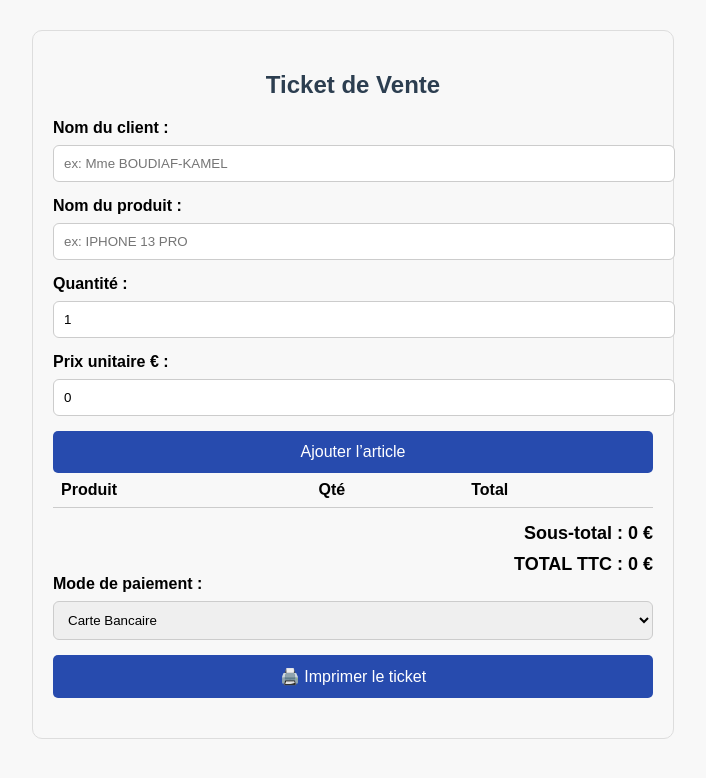
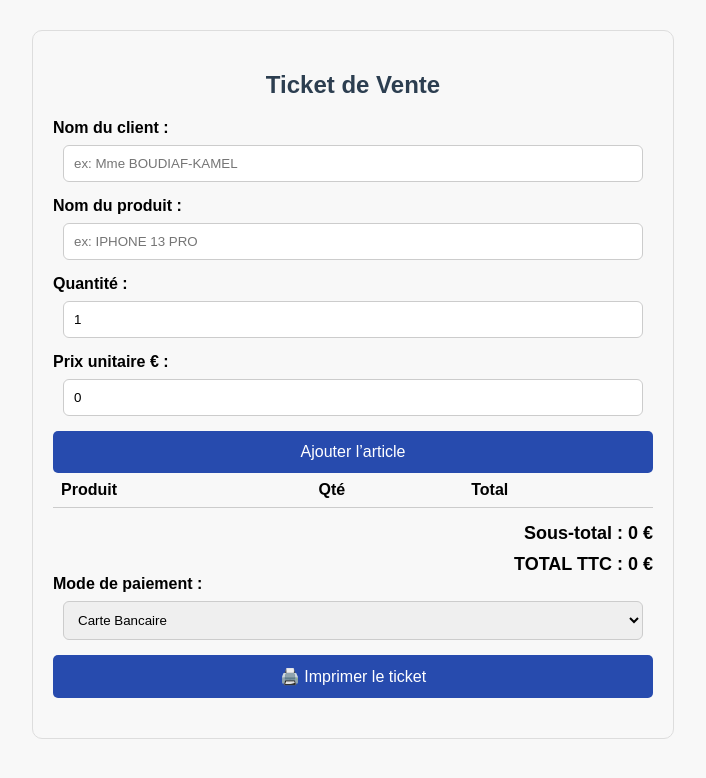
Before and after one commit to ayaboudiaf/factureAKphone, a plain HTML site: page index.html in a window 1280 px wide. Shown: the whole page, without its empty margins (287-993 px from the left). Drawn offline with Linux system fonts and the light colour scheme.

Commit message:
finialisation

```diff
--- a/index.html
+++ b/index.html
@@ -25,13 +25,14 @@
     }
 
     input, select {
-      width: 100%;
-      padding: 10px;
-      margin: 8px 0 15px;
-      border: 1px solid #ccc;
-      border-radius: 6px;
-    }
-
+  width: calc(100% - 20px); /* rétrécit un peu la largeur */
+  margin: 8px 10px 15px 10px; /* marge G/H équilibrée */
+  padding: 10px;
+  border: 1px solid #ccc;
+  border-radius: 6px;
+  box-sizing: border-box;
+  display: block;
+}
     table {
       width: 100%;
       border-collapse: collapse;
```
